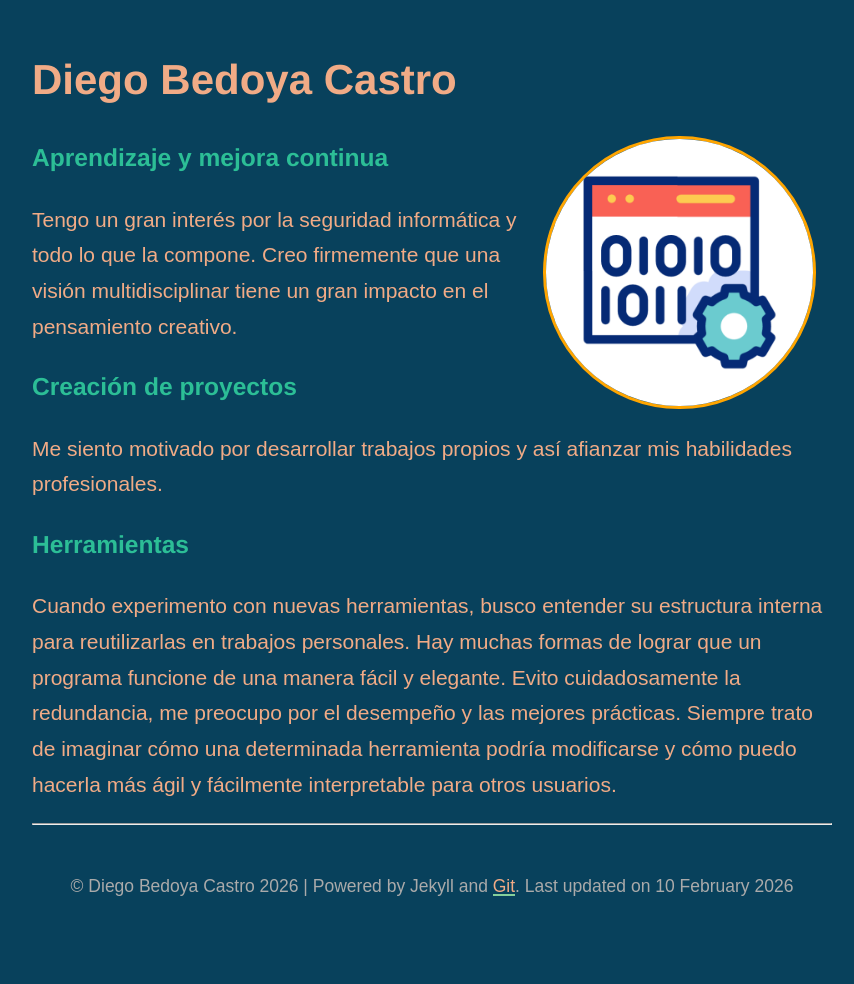
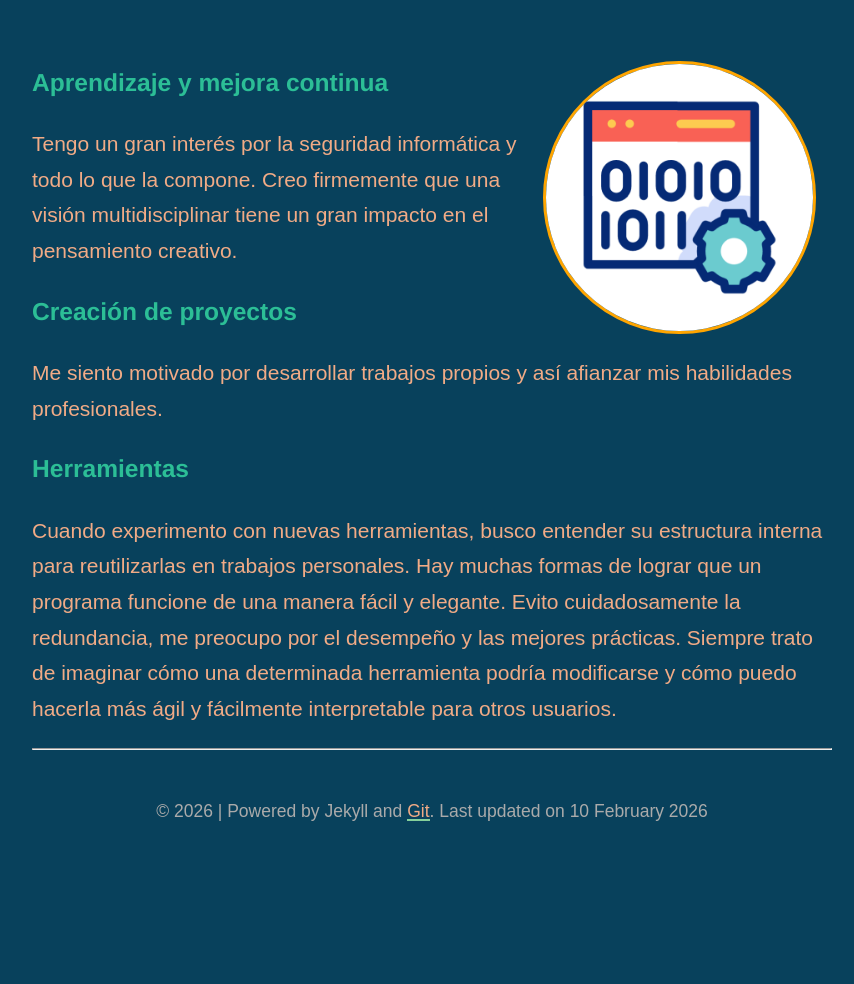
Before and after one commit to q3it/card, a Jekyll site: the page built from index.md, in a window 1280 px wide. Shown: the whole page, without its empty margins (208-1062 px from the left). Built offline with Jekyll 4.4.1, drawn with Linux system fonts in a browser that asks for light colours; nearby versions of some CDN libraries.

Commit message:
Update _config.yml

```diff
--- a/_config.yml
+++ b/_config.yml
@@ -1,6 +1,6 @@
 ### your site title here
 
-title: Diego Bedoya Castro
+title:
 # description: subtitle | affiliations | motto
 
 baseurl: /AboutMe #name of GitHub repository
```
